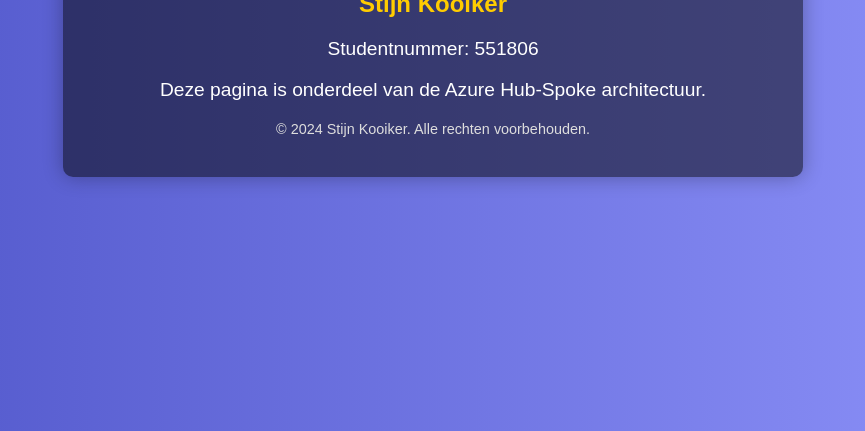
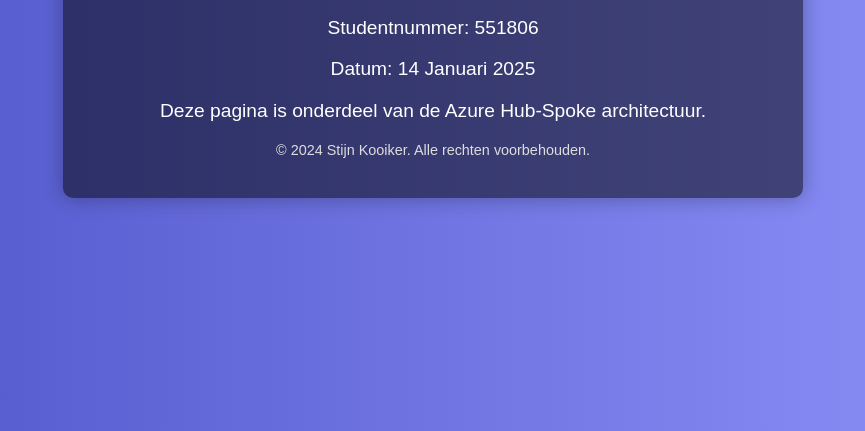
Before and after one commit to StijnKoo/Azure-Week8, a plain HTML site: page index.html in a window 1280 px wide. Shown: the part 369-800 px from the top of the page, without its empty margins (207-1072 px from the left). Drawn offline with Linux system fonts and the light colour scheme.

Commit message:
Update index.html

```diff
--- a/index.html
+++ b/index.html
@@ -47,6 +47,7 @@
         <h1>Welkom op mijn Webserverr!</h1>
         <h2>Stijn Kooiker</h2>
         <p>Studentnummer: 551806</p>
+        <p>Datum: 14 Januari 2025</p>
         <p>Deze pagina is onderdeel van de Azure Hub-Spoke architectuur.</p>
         <footer>&copy; 2024 Stijn Kooiker. Alle rechten voorbehouden.</footer>
     </div>
```
